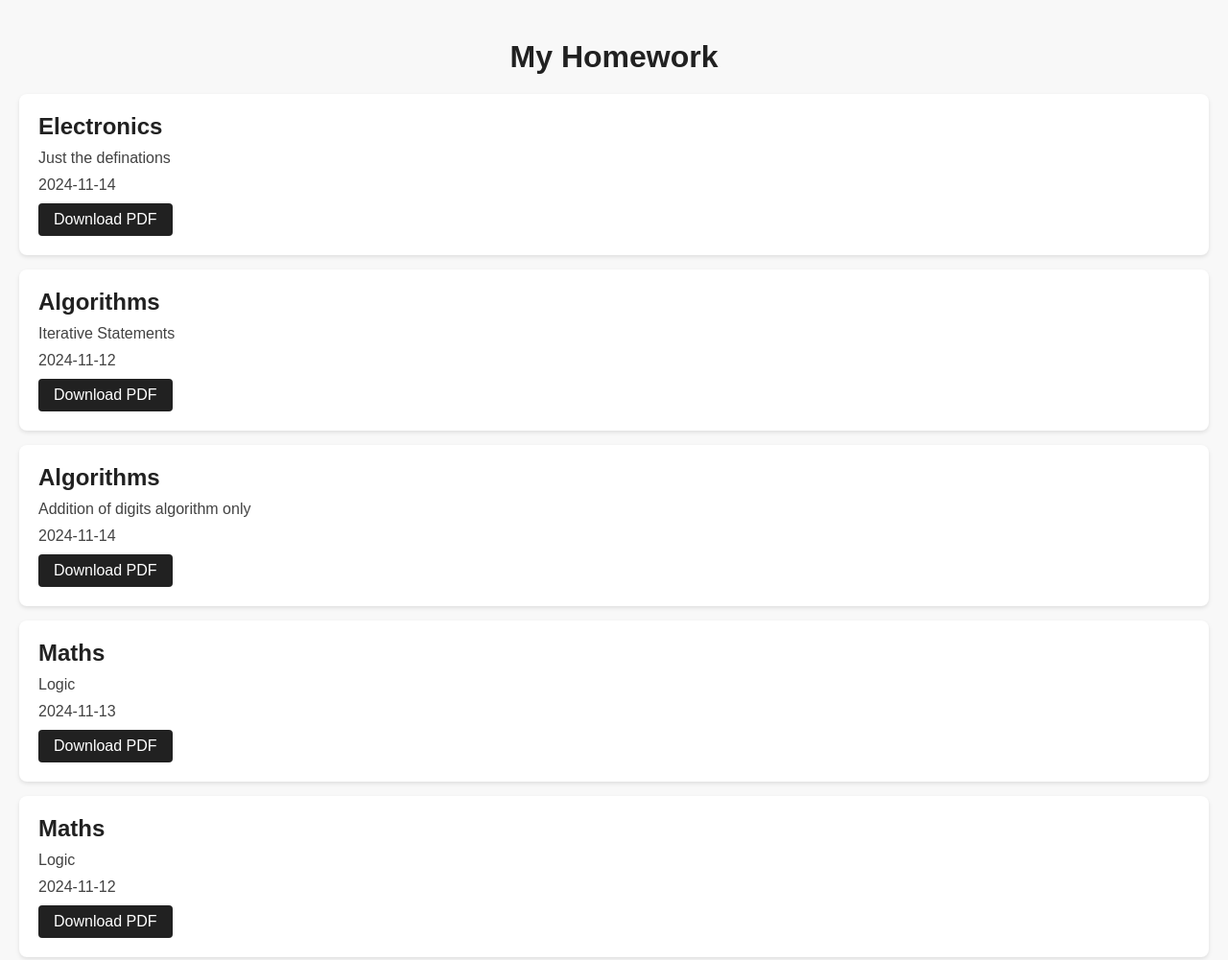
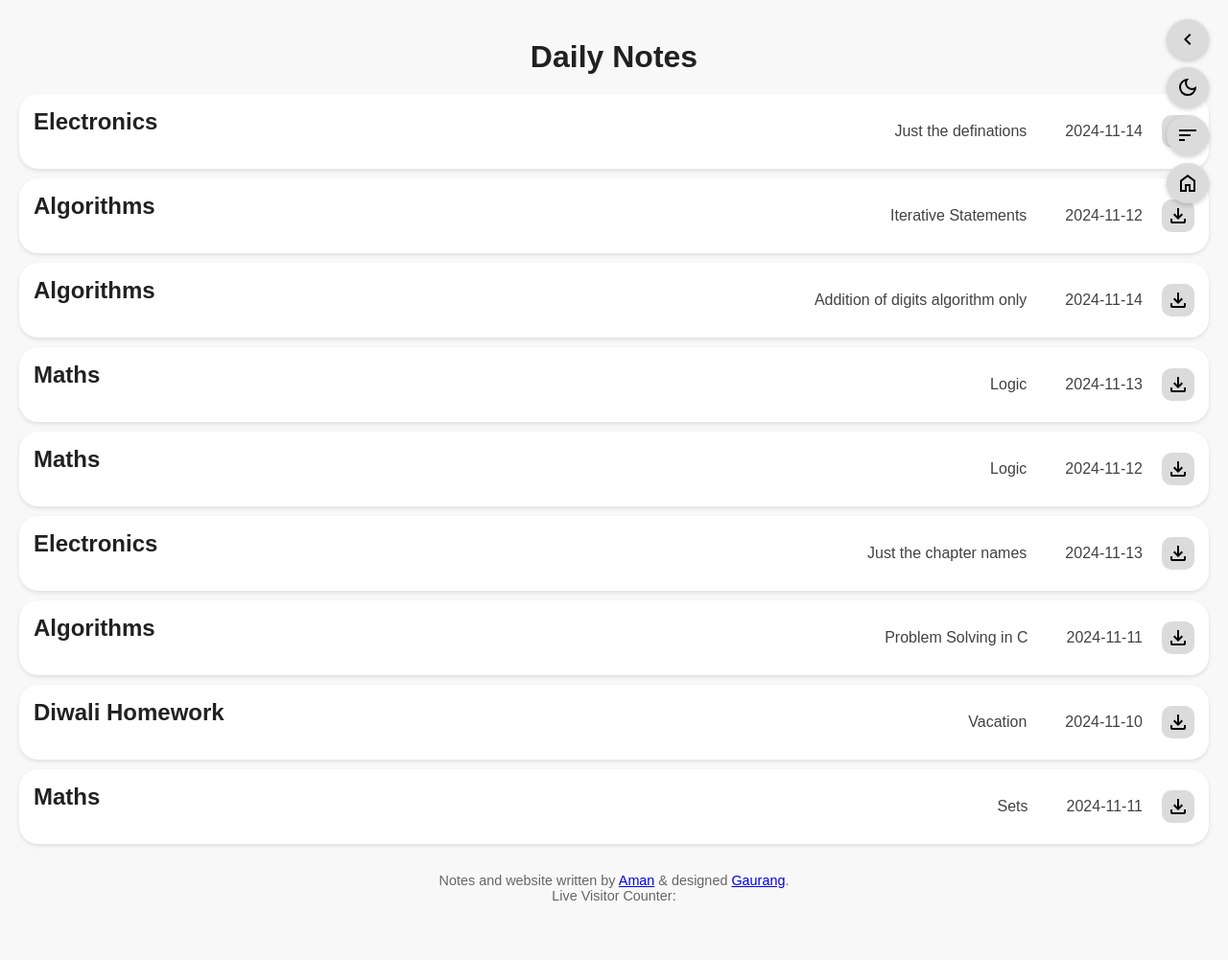
Before and after one commit to onenonlyaman/res-bca-1, a plain HTML site: page index.html in a window 1280 px wide. Shown: the top 1001 px of the page at 96% size. After the commit the page ends 962 px from the top, so only its background shows below. Drawn offline with Linux system fonts and the light colour scheme.

Commit message:
total makeover ho gya hai guyz

```diff
--- a/index.html
+++ b/index.html
@@ -1,26 +1,31 @@
 <!DOCTYPE html>
 <html>
+
 <head>
-    <title>My Homework</title>
-    <link rel="stylesheet" href="style.css">
+  <title>My Homework</title>
+  <link rel="stylesheet" href="style.css">
 </head>
+
 <body>
-    <h1>My Homework</h1>
-    <div id="homework-container">
-    </div>
+  <img src="resources/hide.svg" class="hideBtn" onclick="toggleButtons()" alt="">
+  <img class="dark-mode-button" onclick="toggleDarkMode()" src="resources/dm.svg" id="icon">
+  <img src="resources/sort.svg" class="sortBtn" onclick="sortBtn()" alt="">
+  <a href="https://notesforbca.netlify.app"><img src="resources/home.svg" alt="" class="daSvgWithId"></a>
+  <h1 style="text-align: center;">Daily Notes</h1>
 
-    <script>
-      fetch('homework/homework.json') // Fetch from homework folder.
-        .then(response => response.json())
-        .then(homeworkData => {
-          const container = document.getElementById('homework-container');
-          homeworkData.forEach(item => {
-            const div = document.createElement('div');
-            div.className = 'homework-item';
-            div.innerHTML = `<h2>${item.title}</h2><p>${item.description}</p><p>${item.date}</p><a href="homework/${item.pdf_link}">Download PDF</a>`; // Link to PDF in homework folder.
-            container.appendChild(div);
-          });
-        });
-    </script>
+  <div id="homework-container">
+  </div>
+
+  <div class="footer">
+    Notes and website written by <a href="https://instagram.com/simply_aaman" target="_blank"
+      rel="noopener noreferrer">Aman</a> & designed
+    <a href="https://instagram.com/d.gaurang_">Gaurang</a>.<br>
+    Live Visitor Counter:
+    <script type="text/javascript" src="https://www.freevisitorcounters.com/en/home/counter/1254228/t/5"
+      id="daid"></script>
+  </div>
+
+  <script src="script.js"></script>
 </body>
+
 </html>
--- /dev/null
+++ b/script.js
@@ -0,0 +1,101 @@
+
+const icon = document.querySelector('.dark-mode-button');
+let homeworkData = []; // Store the homework data globally
+let isSorted = false;   // Flag to track sorting state
+
+function toggleDarkMode() {
+    document.body.classList.toggle("dark-mode");
+
+    if (document.body.classList.contains("dark-mode")) {
+        localStorage.setItem("darkMode", "enabled");
+        icon.src = "resources/lm.svg";
+    } else {
+        localStorage.removeItem("darkMode");
+        icon.src = "resources/dm.svg";
+    }
+}
+
+window.onload = () => {
+    "enabled" === localStorage.getItem("darkMode") && document.body.classList.add("dark-mode");
+};
+
+
+fetch('homework/homework.json')
+    .then(response => response.json())
+    .then(data => {
+        homeworkData = data; // Store fetched data
+        displayHomework(homeworkData); // Initial display
+    });
+
+
+function displayHomework(data) {
+    const container = document.getElementById('homework-container');
+    container.innerHTML = ''; // Clear existing content
+
+
+    data.forEach(item => {
+        const div = document.createElement('div');
+        div.className = 'homework-item';
+        div.innerHTML = `<h2>${item.title}</h2><p>${item.description}</p><p>${item.date}</p><a href="homework/${item.pdf_link}"><img src="resources/download.svg"></a>`;
+        container.appendChild(div);
+    });
+}
+
+const sortBtn = document.querySelector('.sortBtn');
+sortBtn.addEventListener('click', () => {
+    isSorted = !isSorted; // Toggle sort state
+    const sortedData = [...homeworkData]; // Create a copy for sorting
+    sortedData.sort((a, b) => {
+        const dateA = new Date(a.date);
+        const dateB = new Date(b.date);
+        return isSorted ? dateA - dateB : dateB - dateA; // Sort based on state
+    });
+
+    displayHomework(sortedData);
+
+});
+
+// hide button code
+
+let buttonsHidden = false;
+let hideAnimationInterval;
+
+function toggleButtons() {
+    buttonsHidden = !buttonsHidden;
+    const buttons = document.querySelectorAll('.dark-mode-button, .sortBtn, .daSvgWithId');
+    const hideBtn = document.querySelector('.hideBtn');
+
+    if (buttonsHidden) {
+        hideBtn.src = 'resources/show.svg';
+        hideAnimationInterval = setInterval(() => {
+            buttons.forEach((button, index) => {
+                const delay = index * 100;
+                setTimeout(() => {
+                    button.style.transition = 'transform 0.3s ease';
+                    button.style.transform = `translateX(100px)`;
+                }, delay);
+            });
+
+            // Clear the interval after all buttons are hidden
+            clearInterval(hideAnimationInterval);
+        }, 300);
+
+    } else { // Show buttons
+        hideBtn.src = 'resources/hide.svg';
+
+        // Immediately show all buttons before animation
+        buttons.forEach(button => {
+            button.style.display = 'block'; // Ensure buttons are visible before animation
+            button.style.transform = 'translateX(0)'; // Reset initial position
+        });
+
+        // Animate buttons from right to left
+        buttons.forEach((button, index) => {
+            const delay = (buttons.length - index - 1) * 100;
+            setTimeout(() => {
+                button.style.transition = 'transform 0.3s ease';
+                button.style.transform = 'translateX(0)'; // Move back to original position
+            }, delay);
+        });
+    }
+}
--- a/style.css
+++ b/style.css
@@ -1,66 +1,229 @@
+* {
+    -webkit-tap-highlight-color: transparent;
+    -webkit-tap-highlight-color: rgba(0, 0, 0, 0);
+}
+
 body {
     font-family: sans-serif;
     background-color: #f8f8f8;
     color: #212121;
     margin: 0;
     padding: 20px;
+    transition: background-color 0.3s ease;
 }
 
 h1 {
     color: #212121;
     text-align: center;
     margin-bottom: 20px;
+    transition: color 0.3s ease;
 }
 
-.homework-container {
-    display: grid;
-    grid-template-columns: repeat(auto-fit, minmax(300px, 1fr));
-    gap: 20px;
-}
-
+/* Homework Item Styles */
 .homework-item {
+    display: flex;
+    align-items: center;
     background-color: white;
-    padding: 20px;
-    border-radius: 8px;
+    padding: 15px;
+    border-radius: 20px;
     box-shadow: 0 2px 4px rgba(0, 0, 0, 0.1);
-    transition: box-shadow 0.3s ease;
-    margin-bottom: 15px;
+    transition: box-shadow 0.3s ease, transform 0.2s ease;
+    margin-bottom: 10px;
 }
 
 .homework-item:hover {
-    box-shadow: 0 4px 8px rgba(0, 0, 0, 0.15);
+    box-shadow: 0 0px 10px rgba(0, 0, 0, 0.15);
+    transform: translateY(-2px);
 }
 
 .homework-item h2 {
     color: #212121;
     margin-top: 0;
-    margin-bottom: 10px;
+    font-weight: bold;
+    flex-grow: 1;
+    transition: color 0.3s ease;
 }
 
 .homework-item p {
-    margin: 0 0 10px;
+    margin: 0 20px;
     color: #424242;
+    flex-shrink: 1;
+    transition: color 0.3s ease;
 }
 
-
 .homework-item a {
-    display: inline-block;
-    padding: 8px 16px;
-    border-radius: 4px;
-    background-color: #212121;
-    color: white;
-    text-decoration: none;
+    display: flex;
+    align-items: center;
+    padding: 5px 5px;
+    border-radius: 10px;
+    background-color: #dbdbdb;
     transition: background-color 0.3s ease;
+    flex-shrink: 0;
 }
 
 .homework-item a:hover {
     background-color: #424242;
 }
 
-/* larger screens or more complex content*/
+/* Dark Mode Styles */
+body.dark-mode {
+    background-color: #000000;
+    color: #ddd;
+}
 
+.dark-mode h1 {
+    color: #ddd;
+}
+
+.dark-mode .homework-item {
+    background-color: #252525;
+    color: #ddd;
+    box-shadow: 0 2px 5px rgba(255, 255, 255, 0.1);
+}
+
+.dark-mode .homework-item:hover {
+    box-shadow: 0 0px 10px rgb(68, 68, 68);
+    transform: translateY(-2px);
+}
+
+.dark-mode .homework-item h2 {
+    color: #ddd;
+}
+
+.dark-mode .homework-item p {
+    color: #ddd;
+}
+
+.dark-mode .homework-item a {
+    background-color: #ddd;
+    color: #000000;
+}
+
+.dark-mode .homework-item a:hover {
+    background-color: #ffffff;
+}
+
+.dark-mode-button {
+    position: fixed;
+    top: 70px;
+    right: 20px;
+    border: none;
+    padding: 9px 10px;
+    border-radius: 50%;
+    background-color: #dbdbdb;
+    color: white;
+    cursor: pointer;
+    z-index: 100;
+    box-shadow: 0 2px 5px rgba(0, 0, 0, 0.2);
+    transition: background 0.3s ease, transform 0.2s ease;
+    -webkit-tap-highlight-color: transparent;
+    -webkit-tap-highlight-color: rgba(0, 0, 0, 0);
+}
+
+.sortBtn {
+    position: fixed;
+    top: 120px;
+    right: 20px;
+    border: none;
+    padding: 9px 10px;
+    border-radius: 50%;
+    background-color: #dbdbdb;
+    color: white;
+    cursor: pointer;
+    z-index: 100;
+    box-shadow: 0 2px 5px rgba(0, 0, 0, 0.2);
+    transition: background 0.3s ease, transform 0.2s ease;
+    -webkit-tap-highlight-color: transparent;
+    -webkit-tap-highlight-color: rgba(0, 0, 0, 0);
+}
+
+.daSvgWithId {
+    position: fixed;
+    top: 170px;
+    right: 20px;
+    border: none;
+    padding: 9px 10px;
+    border-radius: 50%;
+    background-color: #dbdbdb;
+    color: white;
+    cursor: pointer;
+    z-index: 100;
+    box-shadow: 0 2px 5px rgba(0, 0, 0, 0.2);
+    transition: background 0.3s ease, transform 0.2s ease;
+    -webkit-tap-highlight-color: transparent;
+    -webkit-tap-highlight-color: rgba(0, 0, 0, 0);
+}
+
+.hideBtn {
+    position: fixed;
+    top: 20px;
+    right: 20px;
+    border: none;
+    padding: 9px 10px;
+    border-radius: 50%;
+    background-color: #dbdbdb;
+    color: white;
+    cursor: pointer;
+    z-index: 100;
+    box-shadow: 0 2px 5px rgba(0, 0, 0, 0.2);
+    transition: background 0.3s ease, transform 0.2s ease;
+    -webkit-tap-highlight-color: transparent;
+    -webkit-tap-highlight-color: rgba(0, 0, 0, 0);
+}
+
+/* hover properties for all buttons */
+.dark-mode-button:hover,
+.sortBtn:hover,
+.daSvgWithId:hover,
+.hideBtn:hover {
+    transform: translateY(-2px);
+    background-color: #666;
+    box-shadow: 1px 1px 1px 1px #000000;
+}
+
+/* hover properties for dark mode buttons and normal properties for the same */
+
+.dark-mode .dark-mode-button,
+.dark-mode .sortBtn,
+.dark-mode .daSvgWithId,
+.dark-mode .hideBtn {
+    background-color: #ddd;
+    color: #000000;
+}
+
+.dark-mode .dark-mode-button:hover,
+.dark-mode .sortBtn:hover,
+.dark-mode .daSvgWithId:hover,
+.dark-mode .hideBtn:hover {
+    background-color: #ffffff;
+    color: #000000;
+    box-shadow: 1px 1px 1px 1px #ffffff91;
+}
+
+/* footer */
+.footer {
+    margin-top: 30px;
+    text-align: center;
+    font-size: 0.9em;
+    color: #666;
+}
+
+.dark-mode .footer {
+    color: #999;
+}
+
+/* mobile friendliness */
 @media screen and (max-width: 800px) {
     .homework-container {
-        grid-template-columns: repeat(2, 1fr);
+        grid-template-columns: 1fr;
+        /* Single column layout */
+    }
+
+    .dark-mode-button,
+    .sortBtn,
+    .daSvgWithId,
+    .hideBtn {
+        padding: 5px 5px;
+        /* Smaller button size */
     }
 }
```
Also changed, not shown: resources/dm.svg (added), resources/download.svg (added), resources/hide.svg (added), resources/home.svg (added), resources/lm.svg (added), resources/show.svg (added), resources/sort.svg (added).
